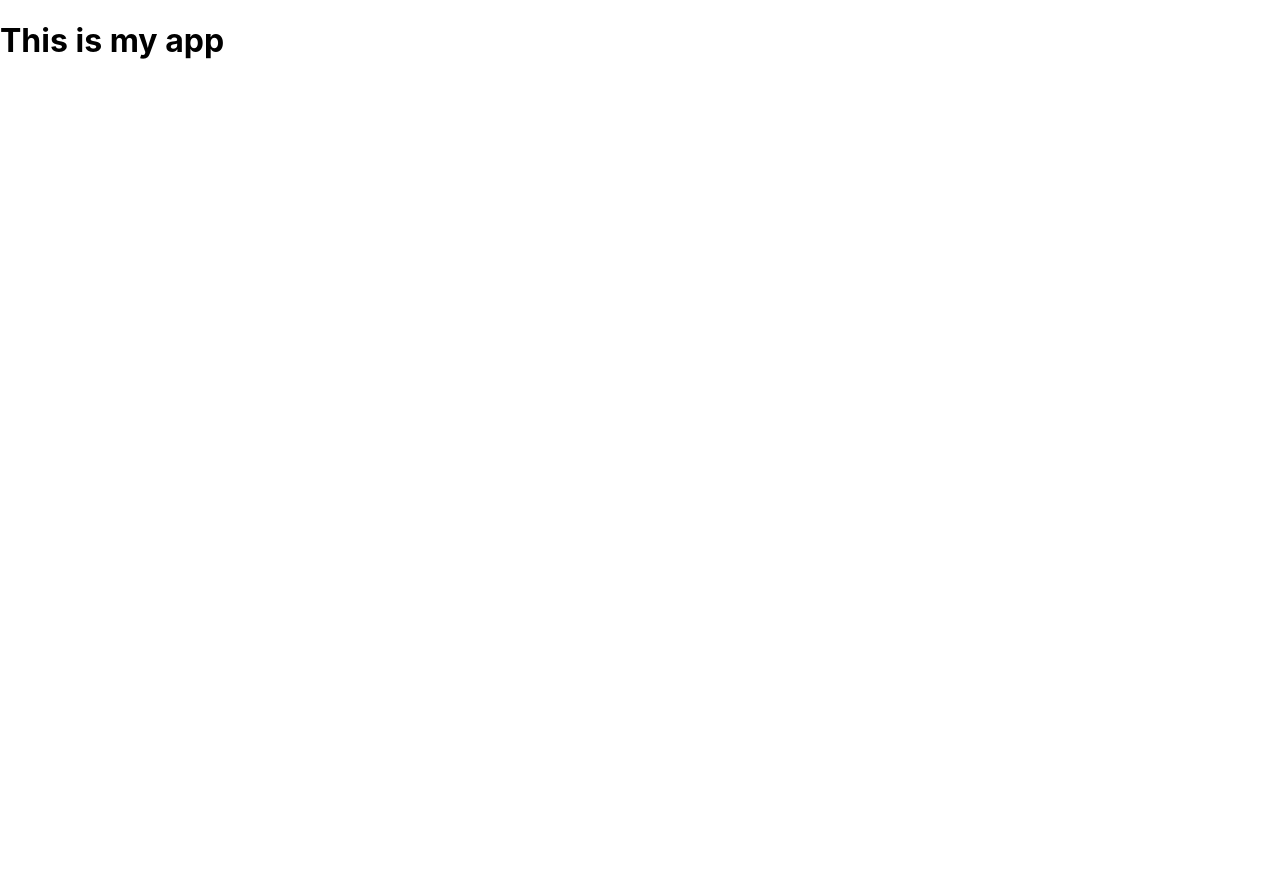
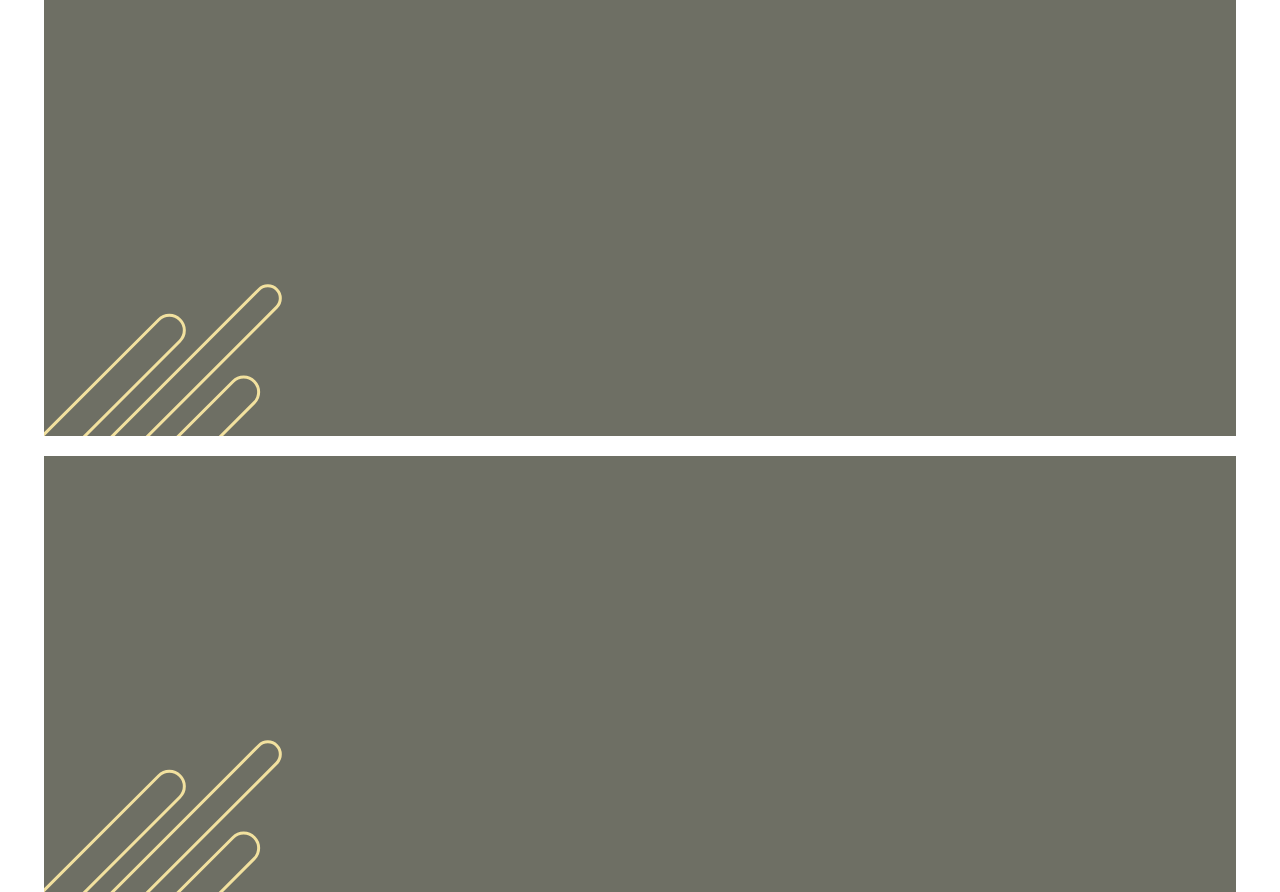
Before and after one commit to anirudh-mk/portfolio-react, a React (Create React App) app: page / in a window 1280 px wide. Before the commit the page ends 800 px from the top, so only its background shows below. Built offline with nearby package versions, Linux system fonts and the light colour scheme.

Commit message:
bottom decorator

```diff
--- a/src/App/App.css
+++ b/src/App/App.css
@@ -1,38 +1,16 @@
-.App {
-  text-align: center;
+.about{
+  width: 1192px;
+  height: 436px;
+  flex-shrink: 0;
+  background: #6E6F64;
+  margin: auto;
+  position: relative;
 }
-
-.App-logo {
-  height: 40vmin;
-  pointer-events: none;
+.contact{
+  width: 1192px;
+  height: 436px;
+  flex-shrink: 0;
+  background: #6E6F64;
+  margin: auto;
+  position: relative;
 }
-
-@media (prefers-reduced-motion: no-preference) {
-  .App-logo {
-    animation: App-logo-spin infinite 20s linear;
-  }
-}
-
-.App-header {
-  background-color: #282c34;
-  min-height: 100vh;
-  display: flex;
-  flex-direction: column;
-  align-items: center;
-  justify-content: center;
-  font-size: calc(10px + 2vmin);
-  color: white;
-}
-
-.App-link {
-  color: #61dafb;
-}
-
-@keyframes App-logo-spin {
-  from {
-    transform: rotate(0deg);
-  }
-  to {
-    transform: rotate(360deg);
-  }
-}
--- a/src/App/App.js
+++ b/src/App/App.js
@@ -1,8 +1,18 @@
+import BottomDecorator from '../Components/BottomDecorator/BottomDecorator';
 import './App.css';
 
 function App() {
   return (
-    <div><h1>This is my app</h1></div>
+    <div>
+      <div className='about'>
+        <BottomDecorator bottom='0px' left='0px'></BottomDecorator>
+      </div>
+      <br></br>
+      <div className='contact'>
+        <BottomDecorator bottom='0px' left='0px'></BottomDecorator>
+      </div>
+
+    </div>
   );
 }
 
--- /dev/null
+++ b/src/Components/BottomDecorator/BottomDecorator.js
@@ -0,0 +1,15 @@
+import React from 'react'
+
+import './BottomDecroator.css'
+
+function BottomDecorator(bottom, left) {
+  return (
+    <div className='layout'>
+        <div className='box-one'></div>
+        <div className='box-two'></div>
+        <div className='box-three'></div>
+    </div>
+  )
+}
+
+export default BottomDecorator
--- /dev/null
+++ b/src/Components/BottomDecorator/BottomDecroator.css
@@ -0,0 +1,53 @@
+.layout{
+    width: 287.899px;
+    height: 168.161px;
+    flex-shrink: 0;
+    position: absolute;
+    overflow: hidden;
+    bottom: 0px;
+    left: 0px;
+}
+.layout .box-one{
+    width: 206.383px;
+    height: 27px;
+    transform: rotate(-45deg);
+    flex-shrink: 0;
+    border-radius: 36px;
+    border: 3px solid #F2E19F;
+    position: absolute;
+    z-index: 2;
+    left: -44px;
+    bottom: 26px;
+}
+.layout .box-two{
+    width: 242.319px;
+    height: 22px;
+    transform: rotate(-45deg);
+    flex-shrink: 0;
+    border-radius: 36px;
+    border: 3px solid #F2E19F;
+    position: absolute;
+    left: 22.3px;
+    bottom: 46px;
+}
+.layout .box-three{
+    width: 122.453px;
+    height: 27px;
+    transform: rotate(-45deg);
+    flex-shrink: 0;
+    border-radius: 36px;
+    border: 3px solid #F2E19F;
+    position: absolute;
+    left: 102px;
+    bottom: -6px;
+}
+.layout .circle{
+    width: 28px;
+    height: 28px;
+    flex-shrink: 0;
+    border-radius: 36px;
+    border: 3px solid #F2E19F;
+    position: absolute;
+    left: 142px;
+    top: 38px;
+}
```
